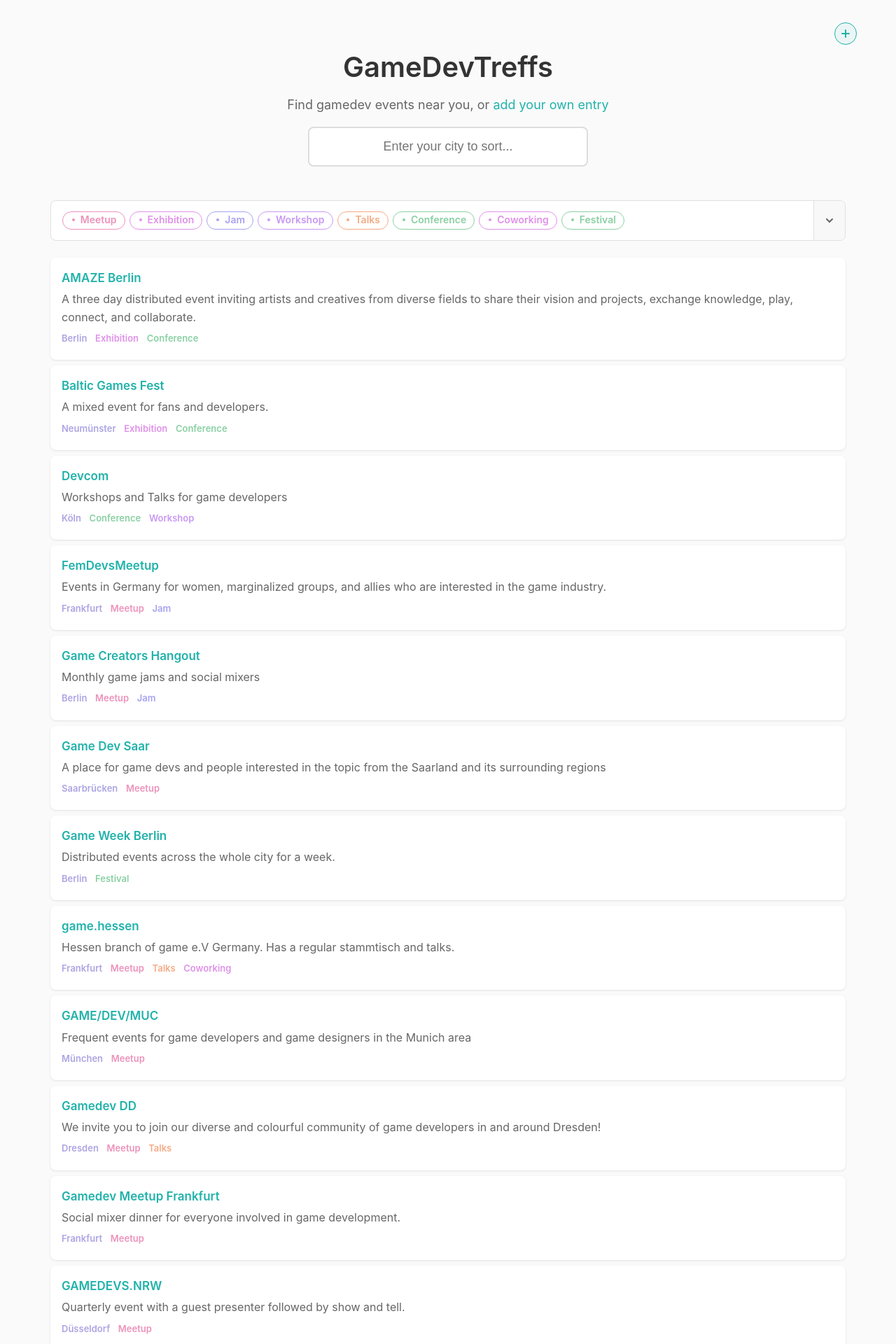
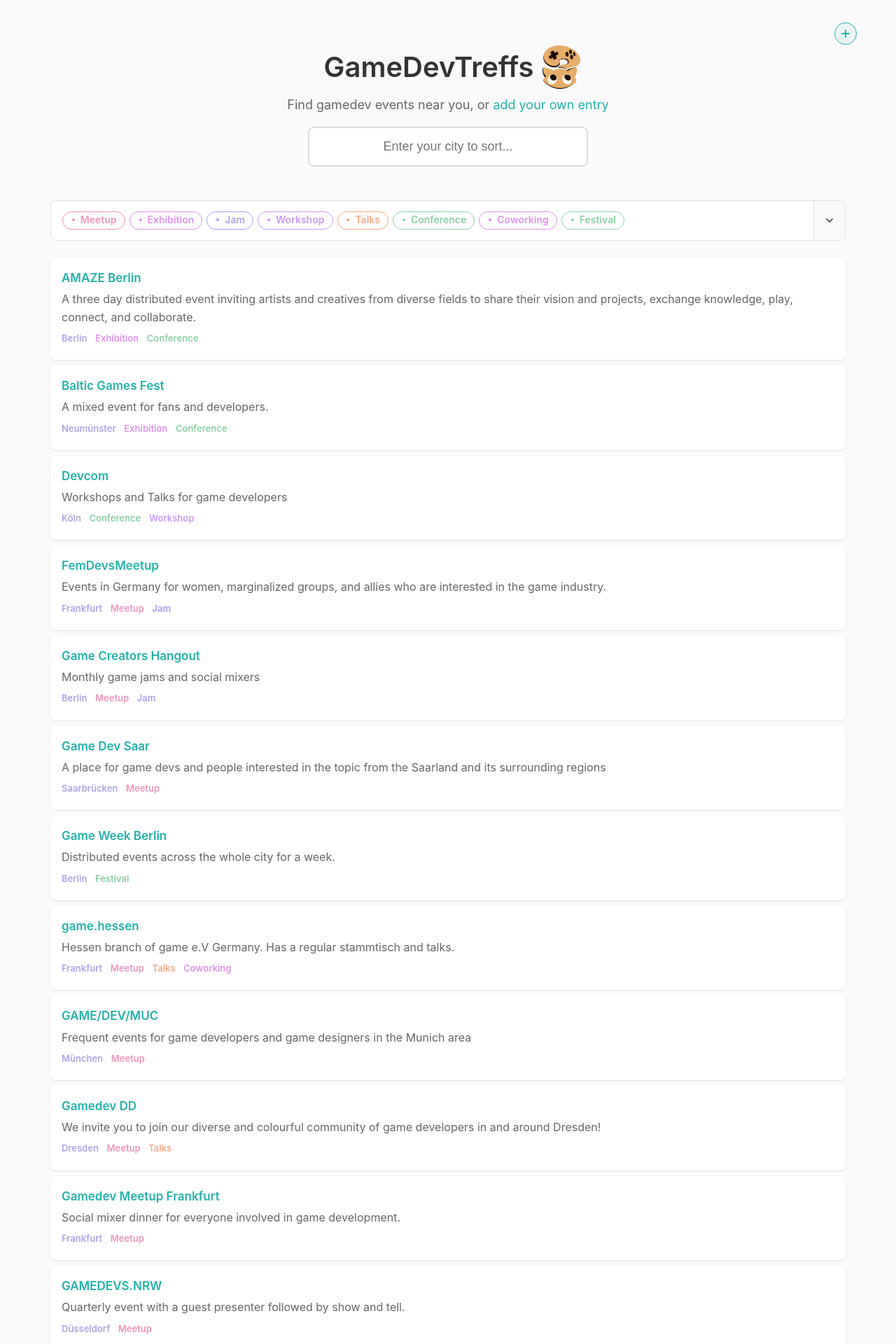
Before and after one commit to abregado/gamedev-index, a Jekyll site: the page built from index.html, in a window 1280 px wide. Shown: the top 1920 px of the page at 70% size. Built offline with Jekyll 4.4.1, drawn with Linux system fonts in a browser that asks for light colours.

Commit message:
Logo added to the header

```diff
--- a/assets/css/style.css
+++ b/assets/css/style.css
@@ -724,6 +724,26 @@ body {
   text-decoration: underline;
 }
 
+/* Hero Heading + Logo */
+.header-hero-heading {
+  display: flex;
+  align-items: center;
+  justify-content: center;
+  gap: 0.75rem;
+}
+
+.header-hero-logo-spacer {
+  width: 0px;
+  flex-shrink: 0;
+}
+
+.header-hero-logo {
+  width: 54px;
+  height: auto;
+  flex-shrink: 0;
+  margin-left: 1px;
+}
+
 /* Responsive */
 @media (max-width: 768px) {
   body {
@@ -770,12 +790,21 @@ body {
     margin: 0 -1rem 0 -1rem;
   }
 
+    .header-hero-logo {
+        width: 44px;
+    }
+
   .header-hero-title {
     font-size: 2rem;
   }
 
   .header-hero-subtitle {
     font-size: 1rem;
+  }
+
+  .header-hero .header-add-button {
+    right: auto;
+    left: 1rem;
   }
 
   .header-compact {
--- a/index.html
+++ b/index.html
@@ -6,7 +6,11 @@ title: GameDevTreffs
 <!-- Hero Header: always visible, scrolls normally -->
 <header class="header-hero" id="header-hero">
   <a href="{{ '/add-entry/' | relative_url }}" class="header-add-button" title="Add your event"><svg width="16" height="16" viewBox="0 0 16 16" fill="none" stroke="currentColor" stroke-width="2" stroke-linecap="round"><path d="M8 3v10M3 8h10"/></svg></a>
-  <h1 class="header-hero-title">GameDevTreffs</h1>
+  <div class="header-hero-heading">
+    <span class="header-hero-logo-spacer" aria-hidden="true"></span>
+    <h1 class="header-hero-title">GameDevTreffs</h1>
+    <img src="{{ '/assets/images/logo.svg' | relative_url }}" alt="GameDevTreffs logo" class="header-hero-logo">
+  </div>
   <p class="header-hero-subtitle">
     <span class="header-hero-line">Find gamedev events near you,</span>
     <span class="header-hero-line">or <a href="{{ '/add-entry/' | relative_url }}">add your own entry</a></span>
```
Also changed, not shown: assets/images/logo.svg (added).
